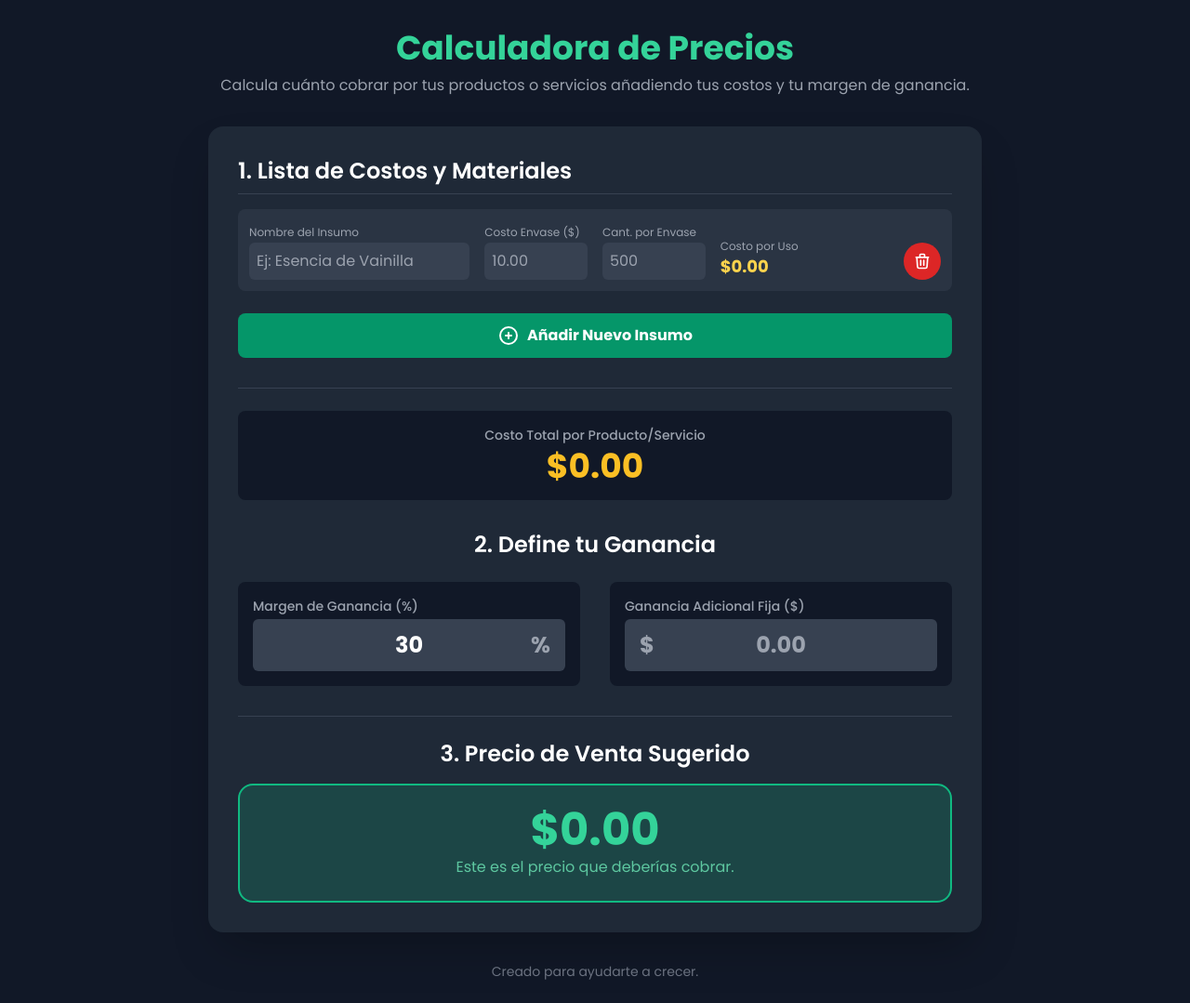
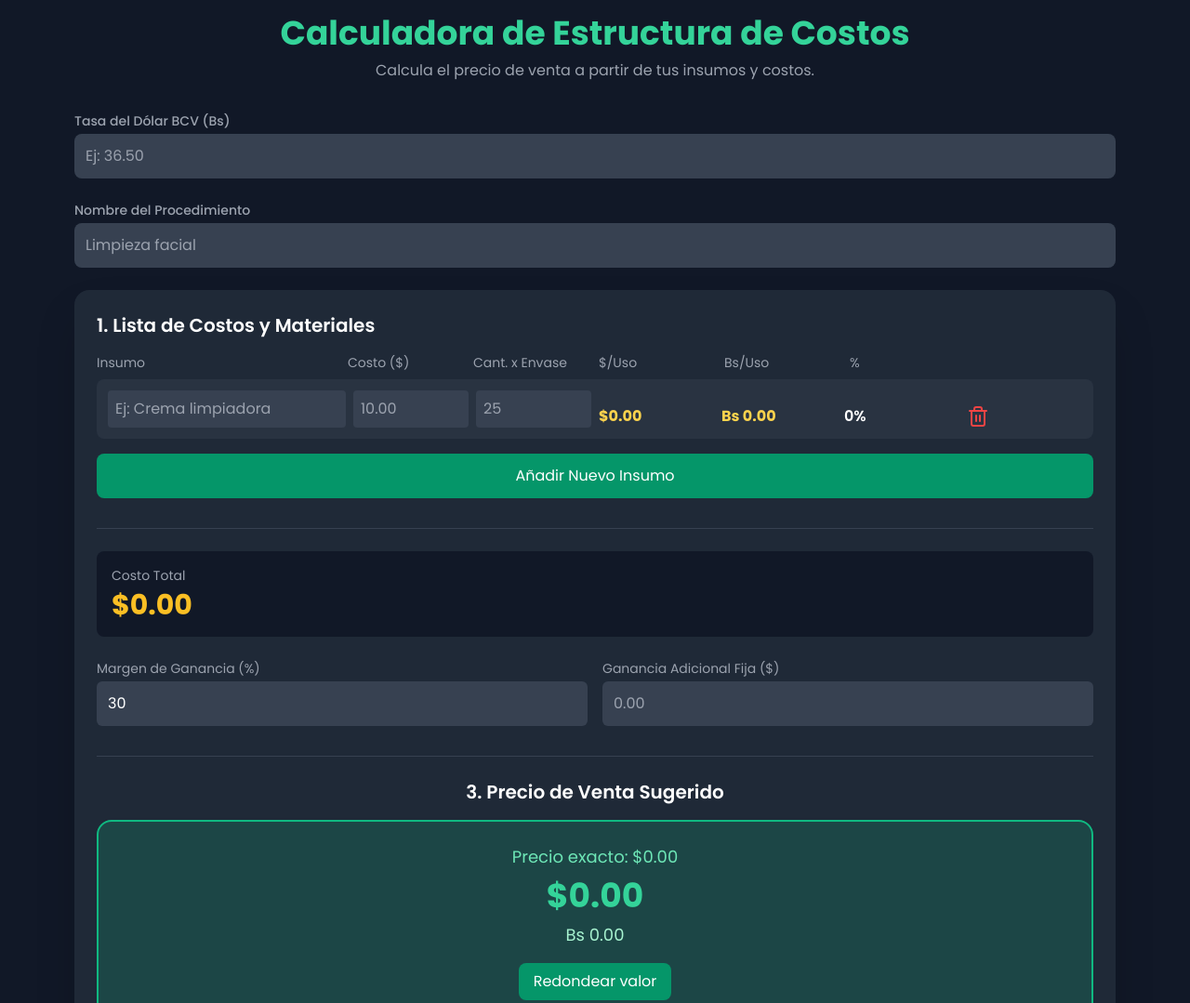
Before and after one commit to Pinto2291/calculadora_de_costos, a plain HTML site: page index.html in a window 1280 px wide. Shown: the top 1079 px of the page at 93% size. Drawn offline with nearby package versions, Linux system fonts and the light colour scheme.

Commit message:
app mejorada, nuevos campos agregados

```diff
--- a/index.html
+++ b/index.html
@@ -3,234 +3,179 @@
 <head>
     <meta charset="UTF-8">
     <meta name="viewport" content="width=device-width, initial-scale=1.0">
-    <title>Calculadora de Costos y Precios</title>
-
-    <!-- Tailwind CSS for styling -->
+    <title>Calculadora de Estructura de Costos</title>
     <script src="https://cdn.tailwindcss.com"></script>
-
-    <!-- Google Fonts: Poppins -->
     <link rel="preconnect" href="https://fonts.googleapis.com">
     <link rel="preconnect" href="https://fonts.gstatic.com" crossorigin>
     <link href="https://fonts.googleapis.com/css2?family=Poppins:wght@400;500;600;700&display=swap" rel="stylesheet">
-    <link rel="manifest" href="manifest.json">
-        <meta name="theme-color" content="#10B981">
+    <script src="https://unpkg.com/lucide@latest"></script>
     <style>
-        /* Custom styles to use Poppins font */
-        body {
-            font-family: 'Poppins', sans-serif;
-        }
-        /* Custom styles for number input arrows */
+        body { font-family: 'Poppins', sans-serif; }
         input[type=number]::-webkit-inner-spin-button,
         input[type=number]::-webkit-outer-spin-button {
-            -webkit-appearance: none;
-            margin: 0;
+            -webkit-appearance: none; margin: 0;
         }
-        input[type=number] {
-            -moz-appearance: textfield;
-        }
-        .insumo-fila:last-child {
-            border-bottom: none;
-        }
+        input[type=number] { -moz-appearance: textfield; }
     </style>
 </head>
 <body class="bg-gray-900 text-white antialiased">
-
-    <div class="container mx-auto p-4 md:p-8 max-w-4xl">
-
-        <!-- Header -->
+    <div class="container mx-auto p-4 max-w-6xl">
         <header class="text-center mb-8">
-            <h1 class="text-3xl md:text-4xl font-bold text-emerald-400">Calculadora de Precios</h1>
-            <p class="text-gray-400 mt-2">Calcula cuánto cobrar por tus productos o servicios añadiendo tus costos y tu margen de ganancia.</p>
+            <h1 class="text-3xl md:text-4xl font-bold text-emerald-400" id="nombre-procedimiento-header">Calculadora de Estructura de Costos</h1>
+            <p class="text-gray-400 mt-2">Calcula el precio de venta a partir de tus insumos y costos.</p>
         </header>
 
-        <!-- Main Calculator Card -->
-        <main class="bg-gray-800 rounded-2xl shadow-2xl p-4 sm:p-6 md:p-8 space-y-8">
-
-            <!-- Cost Items Section -->
-            <div>
-                <h2 class="text-xl sm:text-2xl font-semibold mb-4 border-b border-gray-700 pb-2">1. Lista de Costos y Materiales</h2>
-                <div id="lista-insumos" class="space-y-4">
-                    <!-- Dynamic rows will be inserted here -->
-                </div>
-                <button id="agregar-insumo" class="mt-6 w-full bg-emerald-600 hover:bg-emerald-700 text-white font-bold py-3 px-4 rounded-lg transition-colors duration-300 flex items-center justify-center gap-2">
-                    <svg xmlns="http://www.w3.org/2000/svg" class="h-6 w-6" fill="none" viewBox="0 0 24 24" stroke="currentColor"><path stroke-linecap="round" stroke-linejoin="round" stroke-width="2" d="M12 9v3m0 0v3m0-3h3m-3 0H9m12 0a9 9 0 11-18 0 9 9 0 0118 0z" /></svg>
-                    Añadir Nuevo Insumo
-                </button>
+        <div class="mb-6">
+            <label for="bcv" class="block text-sm font-medium text-gray-400 mb-1">Tasa del Dólar BCV (Bs)</label>
+            <input type="number" id="bcv" placeholder="Ej: 36.50" class="w-full bg-gray-700 text-white p-3 rounded-lg" step="0.01">
         </div>
 
-            <!-- Summary and Profit Section -->
-            <div class="pt-6 border-t border-gray-700 space-y-6">
-                 <div class="bg-gray-900 p-4 rounded-lg text-center">
-                    <label class="block text-sm font-medium text-gray-400 mb-1">Costo Total por Producto/Servicio</label>
-                    <div id="costo-total" class="text-3xl sm:text-4xl font-bold text-amber-400">$0.00</div>
+        <div class="mb-6">
+            <label for="nombre-procedimiento" class="block text-sm font-medium text-gray-400 mb-1">Nombre del Procedimiento</label>
+            <input type="text" id="nombre-procedimiento" placeholder="Limpieza facial" class="w-full bg-gray-700 text-white p-3 rounded-lg">
         </div>
 
-                <h2 class="text-xl sm:text-2xl font-semibold text-center !mt-8">2. Define tu Ganancia</h2>
+        <main class="bg-gray-800 rounded-2xl shadow-2xl p-6 space-y-8">
+            <div>
+                <h2 class="text-xl font-semibold mb-4">1. Lista de Costos y Materiales</h2>
+                <div class="grid grid-cols-7 md:grid-cols-8 gap-2 text-sm text-gray-400 mb-2">
+                    <div class="col-span-2">Insumo</div>
+                    <div class="col-span-1">Costo ($)</div>
+                    <div class="col-span-1">Cant. x Envase</div>
+                    <div class="col-span-1">$/Uso</div>
+                    <div class="col-span-1">Bs/Uso</div>
+                    <div class="col-span-1">%</div>
+                    <div class="col-span-1"></div>
+                </div>
+                <div id="lista-insumos" class="space-y-4"></div>
+                <button id="agregar-insumo" class="mt-4 w-full bg-emerald-600 hover:bg-emerald-700 text-white py-3 rounded-lg">Añadir Nuevo Insumo</button>
+            </div>
 
-                <!-- Profit Calculation -->
-                <div class="grid md:grid-cols-2 gap-4 md:gap-8 items-center">
-                    <!-- Profit Margin Input -->
+            <div class="border-t border-gray-700 pt-6 space-y-6">
                 <div class="bg-gray-900 p-4 rounded-lg">
-                        <label for="margen-ganancia" class="block text-sm font-medium text-gray-400 mb-1">Margen de Ganancia (%)</label>
-                        <div class="relative">
-                            <input type="number" id="margen-ganancia" class="w-full bg-gray-700 border-gray-600 text-white rounded-md p-3 text-xl sm:text-2xl font-bold text-center focus:ring-emerald-500 focus:border-emerald-500" value="30" min="0">
-                            <span class="absolute right-4 top-1/2 -translate-y-1/2 text-xl sm:text-2xl font-bold text-gray-400">%</span>
+                    <label class="block text-sm text-gray-400 mb-1">Costo Total</label>
+                    <div id="costo-total" class="text-3xl text-amber-400 font-bold">$0.00</div>
                 </div>
+
+                <div class="grid md:grid-cols-2 gap-4">
+                    <div>
+                        <label for="margen-ganancia" class="block text-sm text-gray-400 mb-1">Margen de Ganancia (%)</label>
+                        <input type="number" id="margen-ganancia" value="30" class="w-full bg-gray-700 text-white p-3 rounded-md">
                     </div>
-                    <!-- Additional Profit Input -->
-                    <div class="bg-gray-900 p-4 rounded-lg">
-                        <label for="ganancia-adicional" class="block text-sm font-medium text-gray-400 mb-1">Ganancia Adicional Fija ($)</label>
-                         <div class="relative">
-                            <input type="number" id="ganancia-adicional" placeholder="0.00" class="w-full bg-gray-700 border-gray-600 text-white rounded-md p-3 text-xl sm:text-2xl font-bold text-center focus:ring-emerald-500 focus:border-emerald-500" min="0" step="0.01">
-                            <span class="absolute left-4 top-1/2 -translate-y-1/2 text-xl sm:text-2xl font-bold text-gray-400">$</span>
-                        </div>
+                    <div>
+                        <label for="ganancia-adicional" class="block text-sm text-gray-400 mb-1">Ganancia Adicional Fija ($)</label>
+                        <input type="number" id="ganancia-adicional" class="w-full bg-gray-700 text-white p-3 rounded-md" placeholder="0.00">
                     </div>
                 </div>
             </div>
 
-            <!-- Final Suggested Price -->
-            <div class="mt-8 pt-6 border-t border-gray-700">
-                <h2 class="text-xl sm:text-2xl font-semibold text-center mb-4">3. Precio de Venta Sugerido</h2>
-                <div class="bg-emerald-500/20 border-2 border-emerald-500 text-emerald-400 p-6 rounded-2xl text-center">
-                    <div id="precio-final" class="text-4xl md:text-5xl font-bold">$0.00</div>
-                    <p class="text-emerald-300/80 mt-1">Este es el precio que deberías cobrar.</p>
+            <div class="border-t border-gray-700 pt-6 text-center">
+                <h2 class="text-xl font-semibold mb-4" id="titulo-venta">3. Precio de Venta Sugerido</h2>
+                <div class="bg-emerald-500/20 border-2 border-emerald-500 text-emerald-400 p-6 rounded-2xl">
+                    <div id="precio-original" class="text-lg text-emerald-300 mb-2">Precio exacto: $0.00</div>
+                    <div id="precio-final" class="text-4xl font-bold">$0.00</div>
+                    <div id="precio-bs" class="text-lg text-emerald-200 mt-2">Bs 0.00</div>
+                    <button id="redondear" class="mt-4 bg-emerald-600 hover:bg-emerald-700 text-white px-4 py-2 rounded-lg">Redondear valor</button>
                 </div>
             </div>
         </main>
+    </div>
 
-        <!-- Footer -->
-        <footer class="text-center mt-8 text-gray-500 text-sm">
-            <p>Creado para ayudarte a crecer.</p>
+    <footer class="text-center mt-12 text-sm text-gray-500">
+        Hecho con amor por Ignacio Developer · <a href="https://pinto2291.github.io/ignacio_website/" target="_blank" class="text-emerald-400 hover:underline">Mi portafolio</a>
     </footer>
 
-    </div>
+    <script>
+        const formatter = new Intl.NumberFormat('es-VE', { minimumFractionDigits: 2, maximumFractionDigits: 2 });
+        let insumoIdCounter = 0;
 
-    <script>
-        document.addEventListener('DOMContentLoaded', () => {
-            // Get DOM elements
         const listaInsumos = document.getElementById('lista-insumos');
         const agregarInsumoBtn = document.getElementById('agregar-insumo');
         const costoTotalEl = document.getElementById('costo-total');
         const margenGananciaEl = document.getElementById('margen-ganancia');
         const gananciaAdicionalEl = document.getElementById('ganancia-adicional');
         const precioFinalEl = document.getElementById('precio-final');
+        const precioOriginalEl = document.getElementById('precio-original');
+        const precioBsEl = document.getElementById('precio-bs');
+        const bcvInput = document.getElementById('bcv');
+        const nombreProcedimiento = document.getElementById('nombre-procedimiento');
+        const tituloVenta = document.getElementById('titulo-venta');
 
-            let insumoIdCounter = 0;
-
-            // --- FUNCTIONS ---
-
-            /**
-             * Creates and adds a new row for an expense item to the list.
-             */
         const agregarInsumo = () => {
             insumoIdCounter++;
-                const insumoRow = document.createElement('div');
-                // Responsive grid: 2 columns on mobile, 12 on medium screens and up
-                insumoRow.classList.add('insumo-fila', 'grid', 'grid-cols-2', 'md:grid-cols-12', 'gap-x-4', 'gap-y-3', 'items-end', 'p-3', 'bg-gray-700/50', 'rounded-lg');
-                insumoRow.setAttribute('data-id', insumoIdCounter);
-
-                insumoRow.innerHTML = `
-                    <!-- Input for Item Name: full width on mobile -->
-                    <div class="col-span-2 md:col-span-4">
-                        <label class="text-xs text-gray-400">Nombre del Insumo</label>
-                        <input type="text" placeholder="Ej: Esencia de Vainilla" class="nombre-insumo w-full bg-gray-700 border-gray-600 rounded-md p-2 focus:ring-emerald-500 focus:border-emerald-500">
-                    </div>
-
-                    <!-- Input for Total Cost of the Package -->
-                    <div class="col-span-1 md:col-span-2">
-                        <label class="text-xs text-gray-400">Costo Envase ($)</label>
-                        <input type="number" placeholder="10.00" class="costo-envase w-full bg-gray-700 border-gray-600 rounded-md p-2 focus:ring-emerald-500 focus:border-emerald-500" min="0" step="0.01">
-                    </div>
-
-                    <!-- Input for Quantity per Package -->
-                    <div class="col-span-1 md:col-span-2">
-                        <label class="text-xs text-gray-400">Cant. por Envase</label>
-                        <input type="number" placeholder="500" class="cantidad-envase w-full bg-gray-700 border-gray-600 rounded-md p-2 focus:ring-emerald-500 focus:border-emerald-500" min="1" step="1">
-                    </div>
-
-                    <!-- Display for Cost per Use -->
-                    <div class="col-span-1 md:col-span-3">
-                        <label class="text-xs text-gray-400 block">Costo por Uso</label>
-                        <span class="costo-por-uso text-lg font-bold text-amber-300">$0.00</span>
-                    </div>
-
-                    <!-- Delete Button -->
-                    <div class="col-span-1 md:col-span-1 flex justify-end">
-                         <button class="eliminar-insumo bg-red-600 hover:bg-red-700 text-white font-bold p-2 rounded-full transition-colors duration-300 h-10 w-10 flex items-center justify-center">
-                            <svg xmlns="http://www.w3.org/2000/svg" class="h-5 w-5" fill="none" viewBox="0 0 24 24" stroke="currentColor"><path stroke-linecap="round" stroke-linejoin="round" stroke-width="2" d="M19 7l-.867 12.142A2 2 0 0116.138 21H7.862a2 2 0 01-1.995-1.858L5 7m5 4v6m4-6v6m1-10V4a1 1 0 00-1-1h-4a1 1 0 00-1 1v3M4 7h16" /></svg>
-                        </button>
-                    </div>
+            const fila = document.createElement('div');
+            fila.classList = 'grid grid-cols-7 md:grid-cols-8 gap-2 items-end bg-gray-700/40 p-3 rounded-lg';
+            fila.innerHTML = `
+                <input placeholder="Ej: Crema limpiadora" class="col-span-2 nombre-insumo bg-gray-700 text-white p-2 rounded" />
+                <input type="number" placeholder="10.00" class="col-span-1 costo-envase bg-gray-700 text-white p-2 rounded" step="0.01">
+                <input type="number" placeholder="25" class="col-span-1 cantidad-envase bg-gray-700 text-white p-2 rounded">
+                <div class="col-span-1 text-amber-300 font-bold costo-dolar">$0.00</div>
+                <div class="col-span-1 text-amber-300 font-bold costo-bolivar">Bs 0.00</div>
+                <div class="col-span-1 text-white font-semibold porcentaje-insumo">0%</div>
+                <button class="col-span-1 eliminar-insumo text-red-500 hover:text-red-700"><i data-lucide="trash-2"></i></button>
             `;
-
-                listaInsumos.appendChild(insumoRow);
+            listaInsumos.appendChild(fila);
+            lucide.createIcons();
         };
 
-            /**
-             * Calculates all costs and updates the UI.
-             */
         const calcularCostos = () => {
             let costoTotal = 0;
-                const filas = document.querySelectorAll('.insumo-fila');
+            const bcv = parseFloat(bcvInput.value) || 0;
+            const filas = listaInsumos.querySelectorAll('div.grid');
+            const costos = [];
 
             filas.forEach(fila => {
                 const costoEnvase = parseFloat(fila.querySelector('.costo-envase').value) || 0;
-                    const cantidadEnvase = parseFloat(fila.querySelector('.cantidad-envase').value) || 1;
-                    const costoPorUsoEl = fila.querySelector('.costo-por-uso');
-
-                    const costoPorUso = cantidadEnvase > 0 ? costoEnvase / cantidadEnvase : 0;
-
-                    costoPorUsoEl.textContent = `$${costoPorUso.toFixed(2)}`;
-                    costoTotal += costoPorUso;
+                const cantidad = parseFloat(fila.querySelector('.cantidad-envase').value) || 1;
+                const porUso = costoEnvase / cantidad;
+                fila.querySelector('.costo-dolar').textContent = `$${formatter.format(porUso)}`;
+                fila.querySelector('.costo-bolivar').textContent = `Bs ${formatter.format(porUso * bcv)}`;
+                costos.push(porUso);
+                costoTotal += porUso;
             });
 
-                costoTotalEl.textContent = `$${costoTotal.toFixed(2)}`;
+            costoTotalEl.textContent = `$${formatter.format(costoTotal)}`;
 
-                const margenGanancia = parseFloat(margenGananciaEl.value) || 0;
-                const gananciaAdicional = parseFloat(gananciaAdicionalEl.value) || 0;
+            filas.forEach((fila, i) => {
+                const porcentaje = costoTotal > 0 ? (costos[i] / costoTotal) * 100 : 0;
+                fila.querySelector('.porcentaje-insumo').textContent = `${porcentaje.toFixed(1)}%`;
+                fila.querySelector('.porcentaje-insumo').classList.toggle('text-red-400', porcentaje >= 50);
+            });
 
-                const precioConMargen = costoTotal * (1 + (margenGanancia / 100));
-                const precioFinal = precioConMargen + gananciaAdicional;
+            const margen = parseFloat(margenGananciaEl.value) || 0;
+            const adicional = parseFloat(gananciaAdicionalEl.value) || 0;
+            const final = costoTotal * (1 + margen / 100) + adicional;
+            const bcvFinal = final * bcv;
 
-                precioFinalEl.textContent = `$${precioFinal.toFixed(2)}`;
+            precioOriginalEl.textContent = `Precio exacto: $${formatter.format(final)}`;
+            precioFinalEl.textContent = `$${formatter.format(final)}`;
+            precioBsEl.textContent = `Bs ${formatter.format(bcvFinal)}`;
+
+            const nombre = nombreProcedimiento.value.trim();
+            tituloVenta.innerHTML = `3. Precio de Venta Sugerido de: <span class="text-emerald-400">${nombre || '---'}</span>`;
         };
 
-            /**
-             * Handles click events for deleting rows.
-             */
-            const manejarClick = (e) => {
-                if (e.target.closest('.eliminar-insumo')) {
-                    e.target.closest('.insumo-fila').remove();
-                    calcularCostos();
-                }
+        const redondearPrecio = () => {
+            const original = parseFloat(precioOriginalEl.textContent.replace(/[^\d,\.]/g, '').replace(',', '.')) || 0;
+            const redondeado = Math.ceil(original / 5) * 5;
+            const bcv = parseFloat(bcvInput.value) || 0;
+            const bs = redondeado * bcv;
+            precioFinalEl.textContent = `$${formatter.format(redondeado)}`;
+            precioBsEl.textContent = `Bs ${formatter.format(bs)}`;
         };
 
-
-            // --- EVENT LISTENERS ---
-            agregarInsumoBtn.addEventListener('click', agregarInsumo);
-            document.body.addEventListener('input', (e) => {
-                if (e.target.matches('.costo-envase, .cantidad-envase, #margen-ganancia, #ganancia-adicional')) {
+        listaInsumos.addEventListener('click', e => {
+            if (e.target.closest('.eliminar-insumo')) {
+                e.target.closest('div.grid').remove();
                 calcularCostos();
             }
         });
-            listaInsumos.addEventListener('click', manejarClick);
 
+        agregarInsumoBtn.addEventListener('click', agregarInsumo);
+        document.body.addEventListener('input', calcularCostos);
+        document.getElementById('redondear').addEventListener('click', redondearPrecio);
 
-            // --- INITIALIZATION ---
         agregarInsumo();
-        });
     </script>
-
-    <script>
-        if ('serviceWorker' in navigator) {
-            window.addEventListener('load', () => {
-            navigator.serviceWorker.register('/service-worker.js').then(registration => {
-                console.log('ServiceWorker registrado con éxito:', registration.scope);
-            }).catch(error => {
-                console.log('Fallo en el registro del ServiceWorker:', error);
-            });
-            });
-        }
-    </script>
-
 </body>
 </html>
```
Lines whose indentation alone changed are shown as unchanged.
